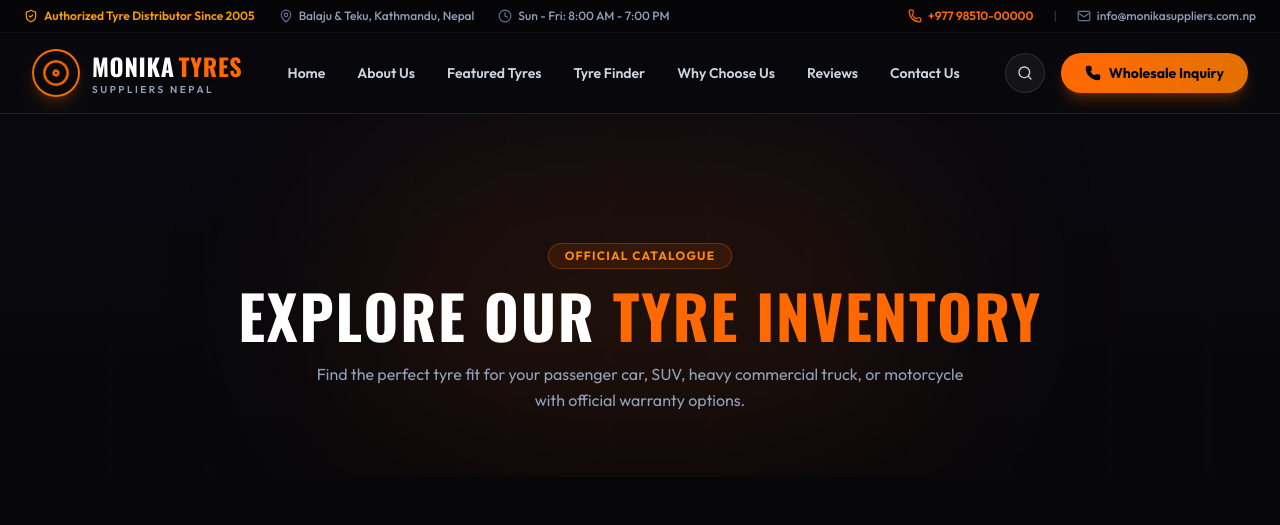
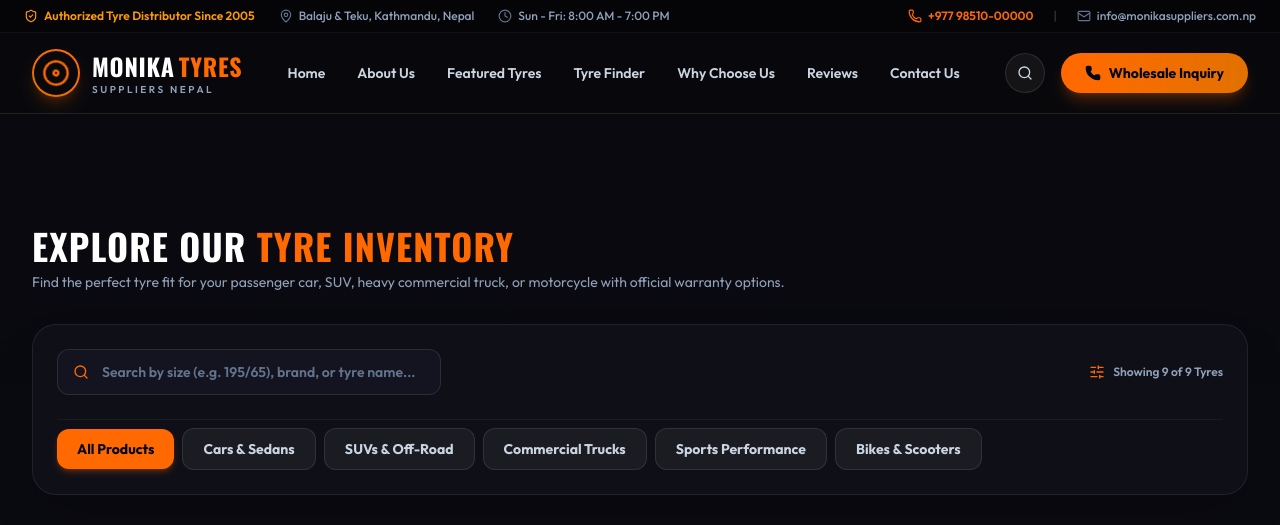
Before and after one commit to mijashsunar10/MonikaNext, a Next.js app in the folder monika/: page /tyres in a window 1280 px wide. Shown: the top 525 px of the page. Built offline with nearby package versions, Linux system fonts and the light colour scheme.

Commit message:
style(tyres): simplify heading layout, remove hero banner, and reduce top spacing

```diff
--- a/monika/src/app/tyres/page.tsx
+++ b/monika/src/app/tyres/page.tsx
@@ -25,27 +25,19 @@
   return (
     <div className="flex flex-col bg-[#07070a] text-slate-100 min-h-screen">
 
-      {/* 1. HERO HEADER BANNER */}
-      <section className="relative pt-32 pb-16 bg-gradient-to-b from-[#09090f] to-[#07070a] overflow-hidden text-center">
-        <div className="absolute inset-0 opacity-[0.03] pointer-events-none z-0 bg-[repeating-linear-gradient(90deg,transparent,transparent_80px,rgba(255,122,0,0.1)_100px)] animate-move-lines" />
-        <div className="absolute top-1/2 left-1/2 -translate-x-1/2 -translate-y-1/2 w-[600px] h-[300px] bg-orange-500/10 rounded-full blur-[100px] pointer-events-none" />
+      {/* CATALOG INTERACTION SECTION */}
+      <section className="pt-28 pb-12 bg-gradient-to-b from-[#09090f] via-[#0b0b14] to-[#050508] relative z-10">
+        <div className="mx-auto max-w-7xl px-4 sm:px-6 lg:px-8">
 
-        <div className="relative z-10 mx-auto max-w-7xl px-4 sm:px-6 lg:px-8 space-y-4">
-          <div className="inline-flex items-center gap-2 rounded-full border border-orange-500/30 bg-orange-500/10 px-4 py-1 text-xs font-bold text-orange-400 uppercase tracking-widest">
-            OFFICIAL CATALOGUE
+          {/* PAGE HEADING */}
+          <div className="mb-8">
+            <h1 className="font-heading text-3xl sm:text-4xl font-extrabold tracking-wide text-white">
+              EXPLORE OUR <span className="text-orange-500">TYRE INVENTORY</span>
+            </h1>
+            <p className="text-slate-400 text-sm mt-1.5 max-w-3xl">
+              Find the perfect tyre fit for your passenger car, SUV, heavy commercial truck, or motorcycle with official warranty options.
+            </p>
           </div>
-          <h1 className="font-heading text-4xl sm:text-6xl font-extrabold tracking-wide text-white">
-            EXPLORE OUR <span className="text-orange-500">TYRE INVENTORY</span>
-          </h1>
-          <p className="text-slate-400 text-sm sm:text-base max-w-2xl mx-auto leading-relaxed">
-            Find the perfect tyre fit for your passenger car, SUV, heavy commercial truck, or motorcycle with official warranty options.
-          </p>
-        </div>
-      </section>
-
-      {/* 2. CATALOG INTERACTION SECTION */}
-      <section className="py-12 bg-gradient-to-b from-[#07070a] via-[#0b0b14] to-[#050508] relative z-10">
-        <div className="mx-auto max-w-7xl px-4 sm:px-6 lg:px-8">
 
           {/* SEARCH & FILTERS PANEL */}
           <div className="glass-panel p-6 rounded-3xl border border-white/10 shadow-2xl mb-12 space-y-6">
```
